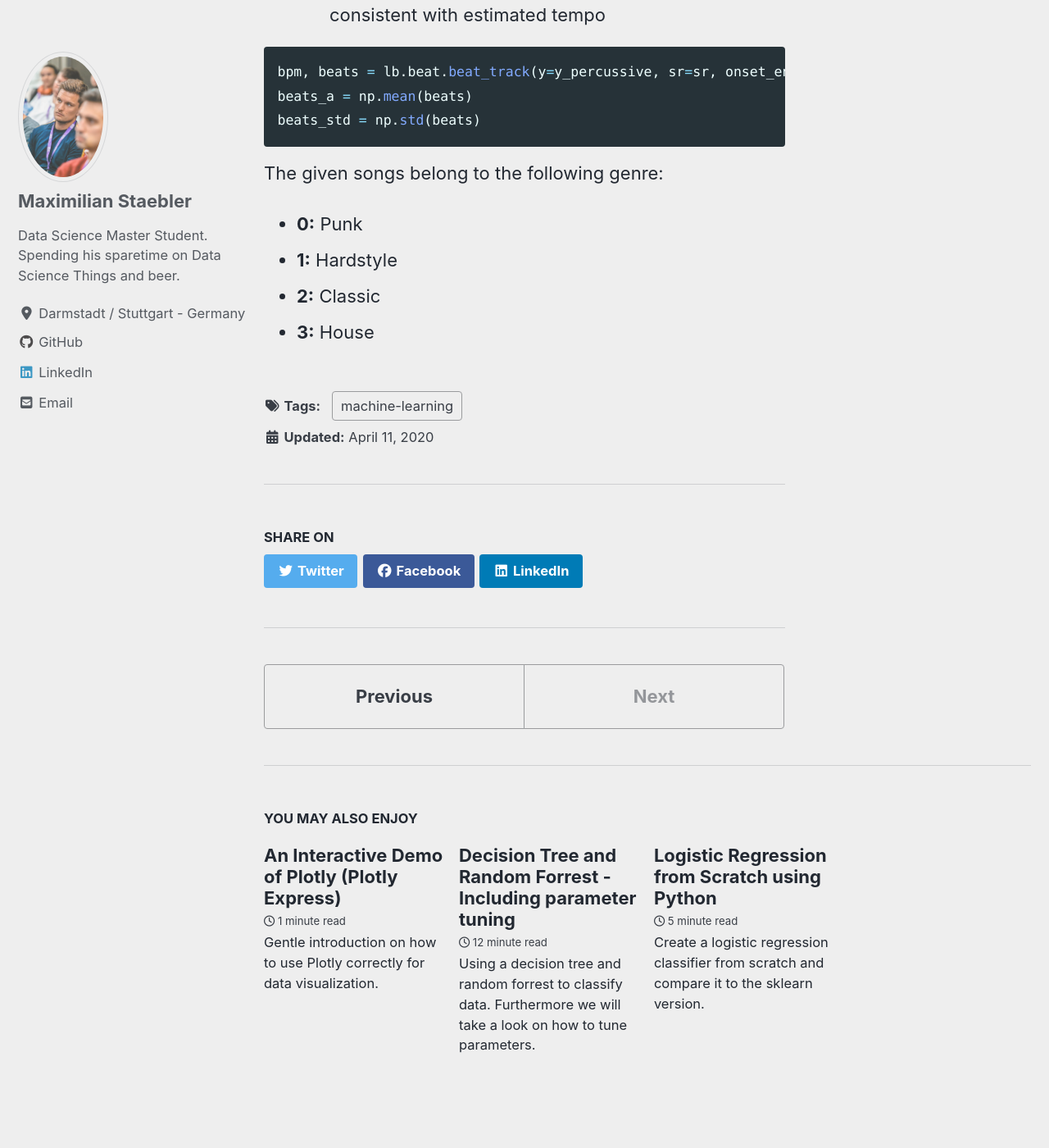
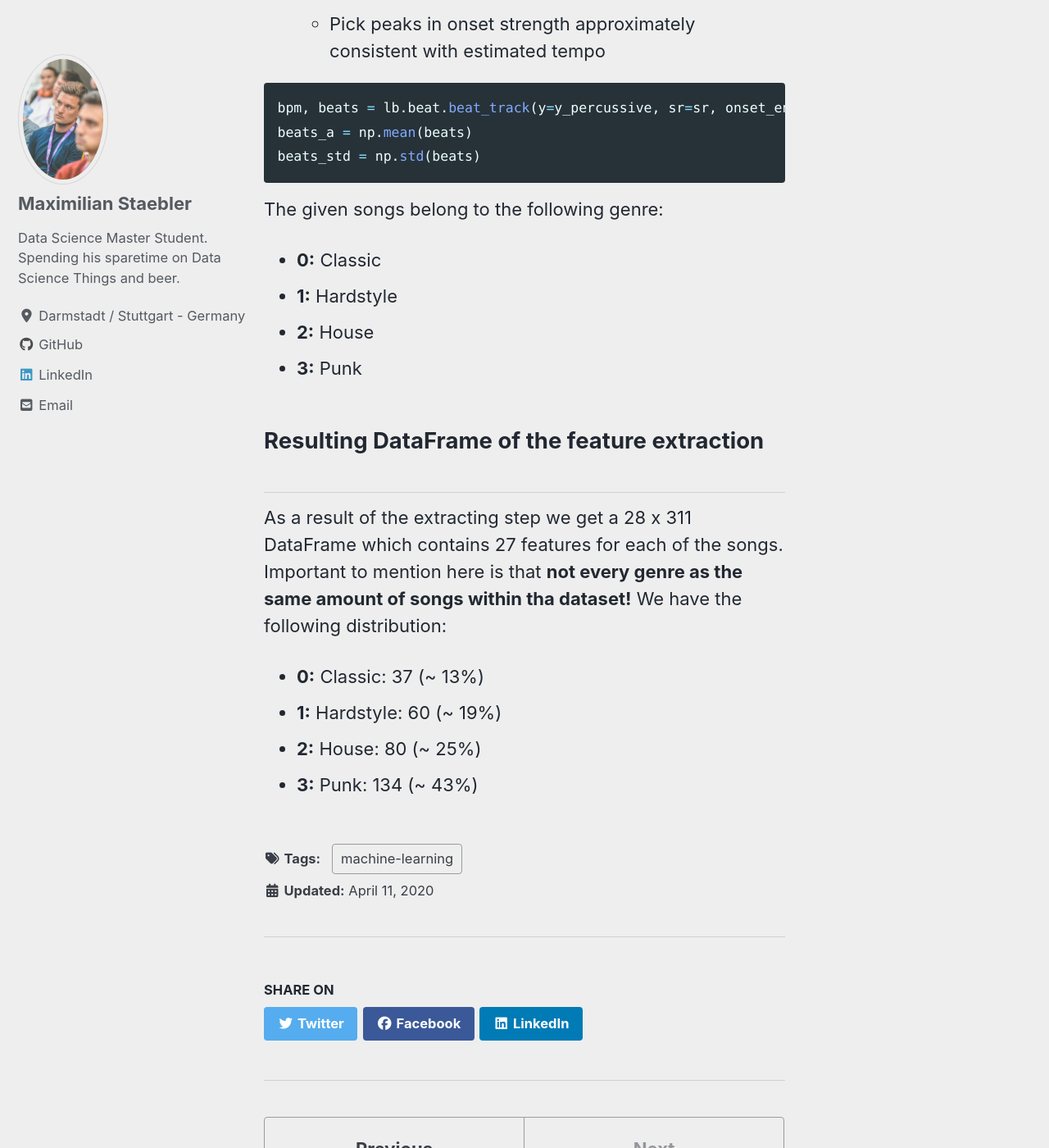
Before and after one commit to maxistaebler/maxistaebler.github.io, a Jekyll site: the page built from _posts/2020-04-11-audio-features.md, in a window 1280 px wide and 1400 px high, scrolled down 9340 px. Shown: the whole window at 82% size. Built offline with Jekyll 4.4.1, drawn with Linux system fonts in a browser that asks for light colours; cached includes are drawn as plain includes; nearby versions of some CDN libraries; some of the changed text lies outside the part shown.

Commit message:
New version

```diff
--- a/_posts/2020-04-11-audio-features.md
+++ b/_posts/2020-04-11-audio-features.md
@@ -16,6 +16,7 @@ mathjax: "true"
 - [Scope](#scope)
 - [Feature Extraction](#feature-extraction)
 - [Analyze different songs](#analyze-different-songs)
+    - [Resulting DataFrame of the feature extraction](#resulting-dataframe-of-the-feature-extraction)
 
 <!-- /TOC -->
 
@@ -201,7 +202,16 @@ beats_std = np.std(beats)
 
 The given songs belong to the following genre:
 
-* **0:** Punk
+* **0:** Classic
 * **1:** Hardstyle
-* **2:** Classic
-* **3:** House
+* **2:** House
+* **3:** Punk
+
+## Resulting DataFrame of the feature extraction
+
+As a result of the extracting step we get a 28 x 311 DataFrame which contains 27 features for each of the songs. Important to mention here is that **not every genre as the same amount of songs within tha dataset!** We have the following distribution:
+
+* **0:** Classic:   37 (~ 13%)
+* **1:** Hardstyle: 60 (~ 19%)
+* **2:** House:     80 (~ 25%)
+* **3:** Punk:      134 (~ 43%)
```
Also changed, not shown: images/audio-features/result.png (added).
